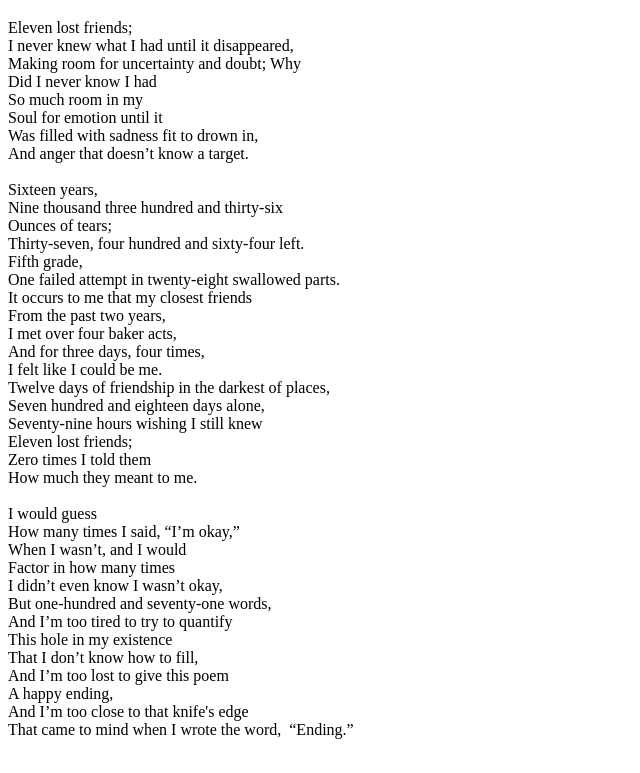
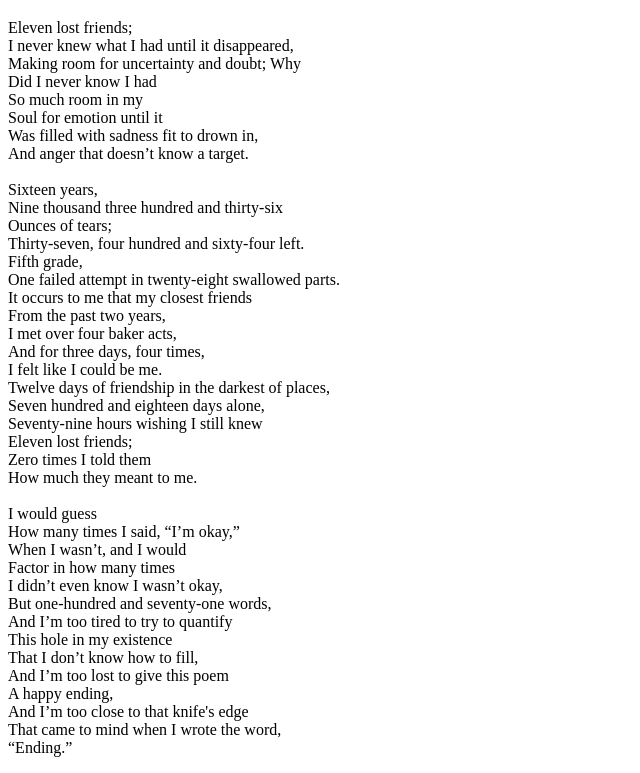
Before and after one commit to likecallstolike/temp1, a plain HTML site: page index.html in a window 1280 px wide. Shown: the part 61-834 px from the top of the page, without its empty margins (0-640 px from the left). Drawn offline with Linux system fonts and the light colour scheme.

Commit message:
Update index.html

```diff
--- a/index.html
+++ b/index.html
@@ -83,7 +83,7 @@ A happy ending, <br>
 
 And I’m too close to that knife's edge <br>
 
-That came to mind when I wrote the word,
+That came to mind when I wrote the word, <br>
 
 “Ending.” <br></p>
 
```
